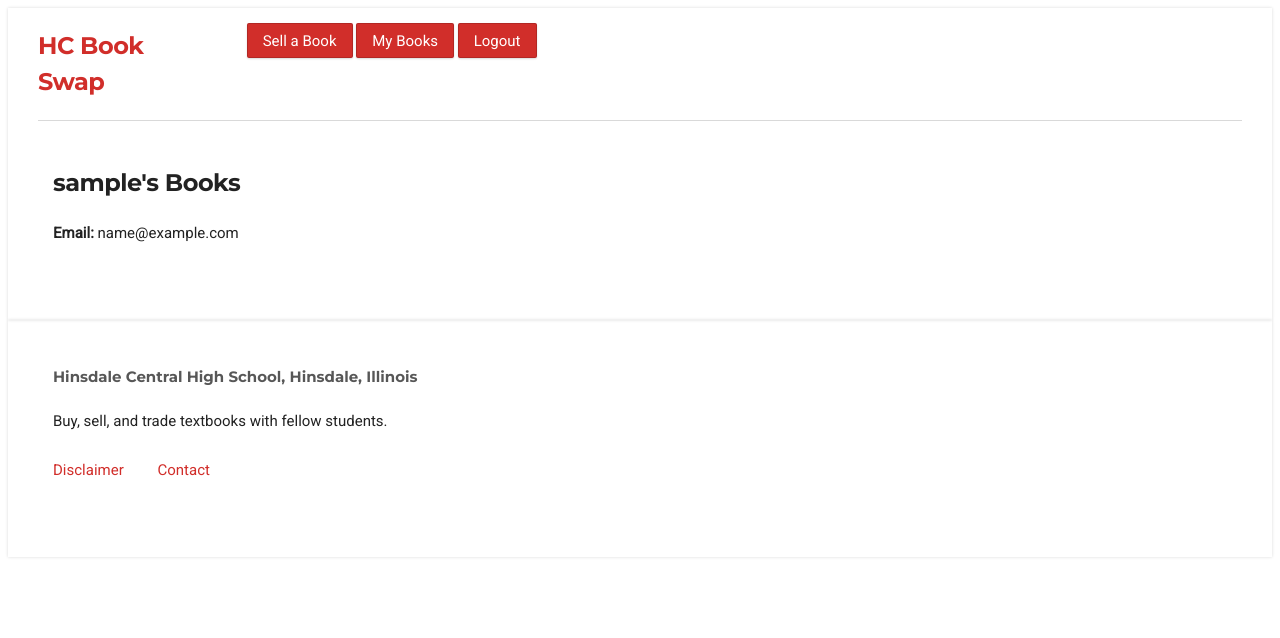
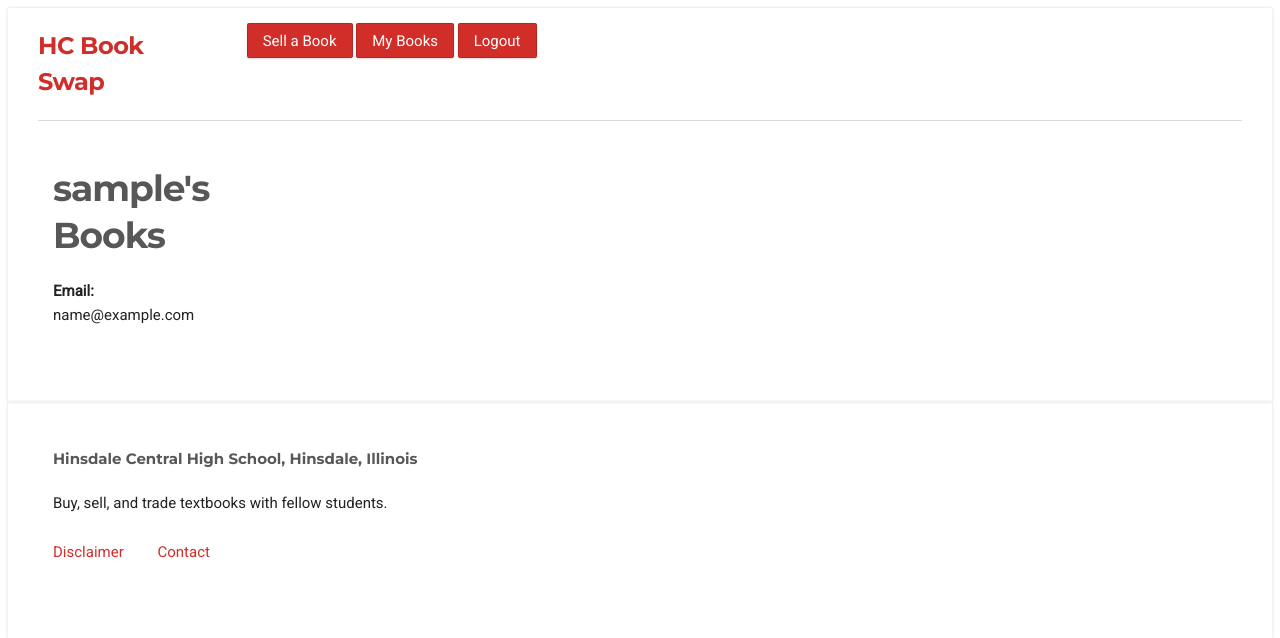
Before and after one commit to somair/hc_book_swap, a Django app: page /my_books/ in a window 1280 px wide. Shown: the top 638 px of the page. Run offline with Django 3.2, Linux system fonts and the light colour scheme; the visitor is signed in with stand-in values (Sample User, id 1); data that the repository does not hold is empty; parts of the project's set-up code (start-up, migrations or seed data) failed here and were passed over.

Commit message:
templates: Standardize left column across templates

```diff
--- a/templates/books/my_books.html
+++ b/templates/books/my_books.html
@@ -4,11 +4,11 @@
 
 {% block body %}
   <div class="row">
-    <div class="three columns">
-        <h5>{{ user.username }}'s Books</h5>
+    <div class="two columns">
+        <h3 class="secondary-heading">{{ user.username }}'s Books</h3>
         <span><strong>Email:</strong> {{ user.email }}</span>
     </div>
-    <div class="nine columns">
+    <div class="ten columns">
         {% for book in books %}
                 {% include 'books/snippets/listing.html' with book=book public=False %}
         {% endfor %}
```
Also changed, not shown: templates/books/add_book.html (+7 -1 lines).
